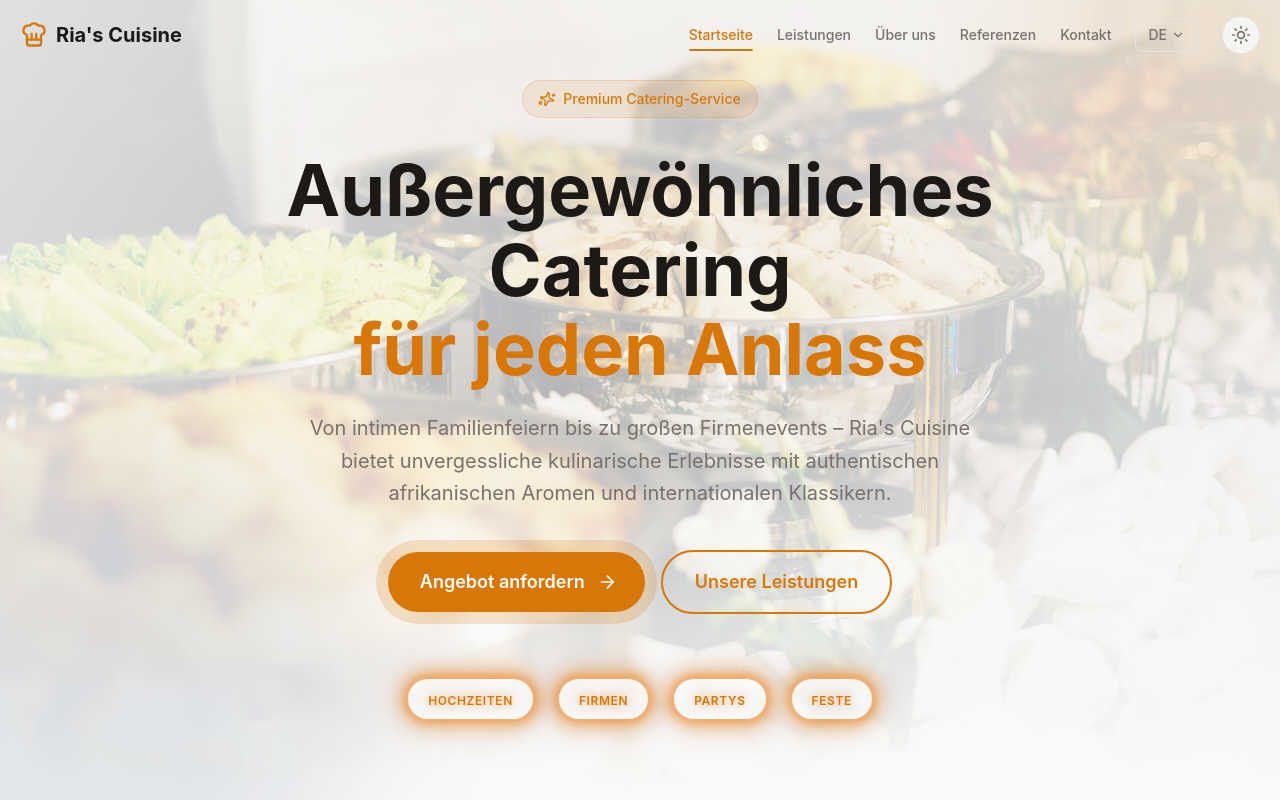
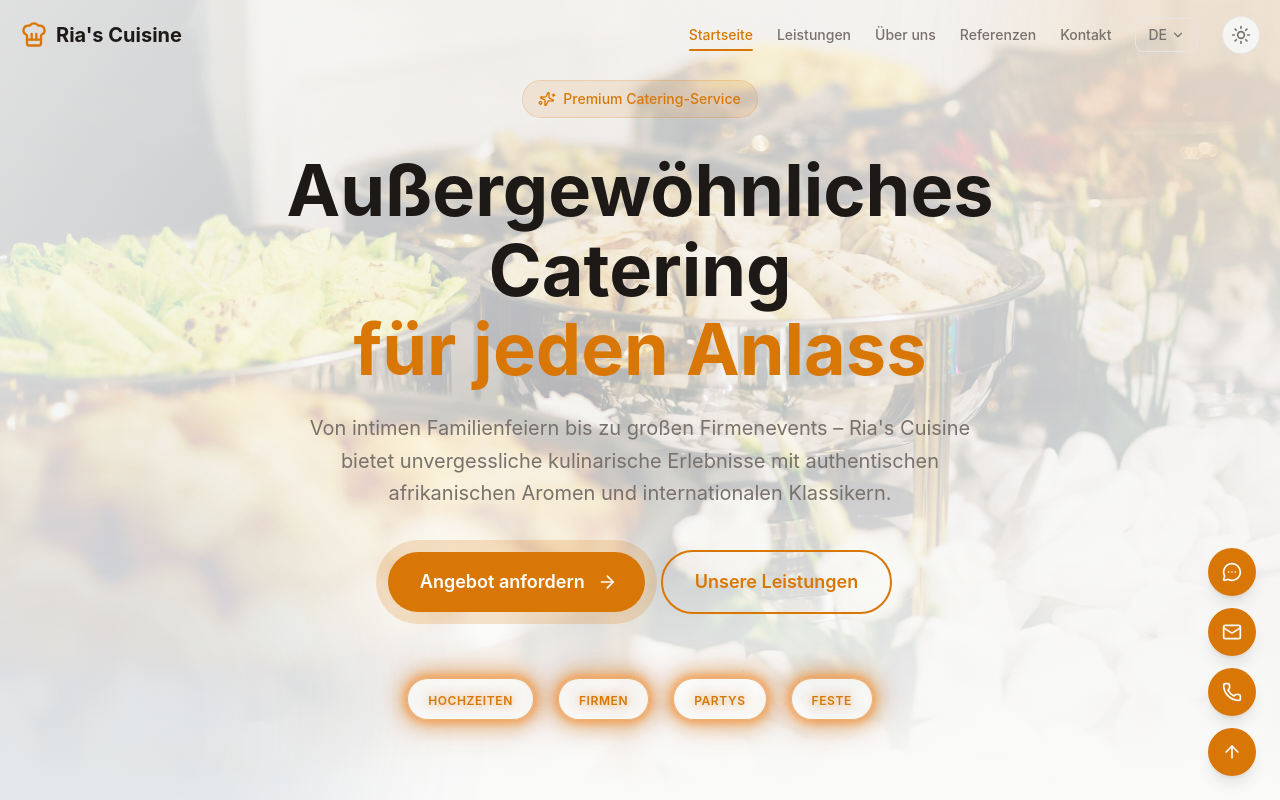
Before and after one commit to Ghislain1/ria, a React (Vite) app: page / in a window 1280 px wide. Shown: the top 800 px of the page. Built offline with nearby package versions, Linux system fonts and the light colour scheme.

Commit message:
INstall Doctor

```diff
--- a/package.json
+++ b/package.json
@@ -7,7 +7,8 @@
     "dev": "vite --port 4200 --open",
     "build": "tsc -b && vite build",
     "lint": "eslint .",
-    "preview": "vite preview"
+    "preview": "vite preview",
+    "doctor": "react-doctor"
   },
   "dependencies": {
     "@hookform/resolvers": "^5.4.0",
@@ -37,6 +38,7 @@
     "eslint-plugin-react-hooks": "^7.1.1",
     "eslint-plugin-react-refresh": "^0.5.2",
     "globals": "^17.6.0",
+    "react-doctor": "^0.5.6",
     "typescript": "~6.0.2",
     "typescript-eslint": "^8.59.2",
     "vite": "^8.0.12"
--- a/src/components/layout/Navbar.tsx
+++ b/src/components/layout/Navbar.tsx
@@ -186,7 +186,7 @@ export function Navbar({ dark, onToggleTheme }: NavbarProps) {
           style={{ backgroundColor: 'var(--color-bg)' }}>
           <div className="px-5 py-8 flex flex-col gap-3">
             {navLinks.map((link) => {
-              const section = link.href.replace('#', '')
+              const section = link.href.replace('#', '/')
               const isActive = activeSection === section
               return (
                 <a
--- a/src/components/ui/FloatingButtons.tsx
+++ b/src/components/ui/FloatingButtons.tsx
@@ -1,4 +1,4 @@
-import { useCallback, useEffect, useState } from 'react'
+import { useCallback } from 'react'
 import { useTranslation } from 'react-i18next'
 import { Phone, Mail, MessageCircleMore, ArrowUp } from 'lucide-react'
 
@@ -14,13 +14,6 @@ const ITEMS = [
 
 export function FloatingButtons() {
   const { t } = useTranslation()
-  const [visible, setVisible] = useState(false)
-
-  useEffect(() => {
-    const onScroll = () => setVisible(window.scrollY > 400)
-    window.addEventListener('scroll', onScroll, { passive: true })
-    return () => window.removeEventListener('scroll', onScroll)
-  }, [])
 
   const scrollToTop = useCallback(() => {
     window.scrollTo({ top: 0, behavior: 'smooth' })
@@ -28,7 +21,6 @@ export function FloatingButtons() {
 
   return (
     <div className="fixed bottom-6 right-6 z-50 flex flex-col-reverse items-end gap-3">
-      {visible && (
       <button
         type="button"
         onClick={scrollToTop}
@@ -37,10 +29,8 @@ export function FloatingButtons() {
       >
         <ArrowUp className="h-5 w-5" />
       </button>
-      )}
 
-      {visible &&
-        ITEMS.map(({ labelKey, href, icon: Icon }) => (
+      {ITEMS.map(({ labelKey, href, icon: Icon }) => (
         <a
           key={labelKey}
           href={href}
```
Also changed, not shown: 1 other file (tests, documents, lock files or other folders). Lines whose indentation alone changed are shown as unchanged.
